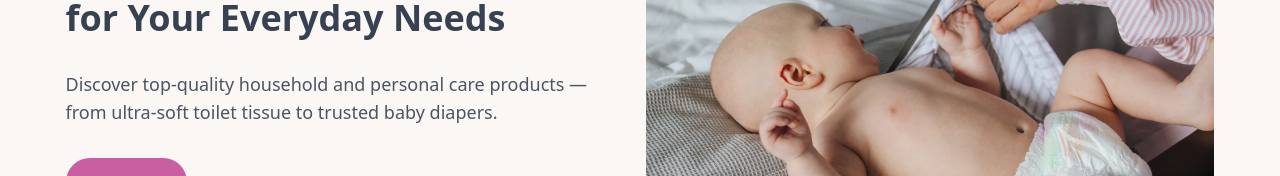
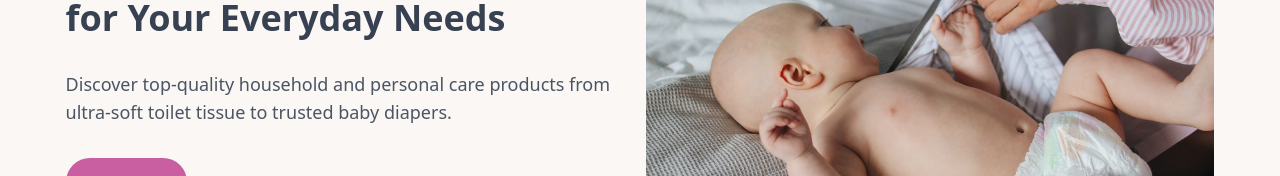
Before and after one commit to emuobopleasure/KojohwoGlobal-store, a React (Create React App) app: page / in a window 1280 px wide. Shown: the part 382-558 px from the top of the page. Built offline with nearby package versions, Linux system fonts and the light colour scheme; a web font is replaced by a local one.

Commit message:
removed emphasis from hero text

```diff
--- a/src/components/HeroSection.js
+++ b/src/components/HeroSection.js
@@ -23,7 +23,7 @@ const HeroSection = () => {
             Trusted Household Products for Your Everyday Needs
           </h1>
           <p className="text-sm sm:text-base md:text-lg lg:text-lg text-gray-600 leading-relaxed">
-            Discover top-quality household and personal care products — from ultra-soft toilet tissue to trusted baby diapers.
+            Discover top-quality household and personal care products from ultra-soft toilet tissue to trusted baby diapers.
           </p>
           <a href="#shopsection" className="w-fit mx-auto sm:mx-0">
             <button className="btn btn-secondary bg-btnColor text-white border-none text-sm sm:text-base">
```
